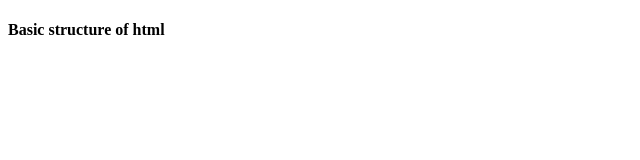
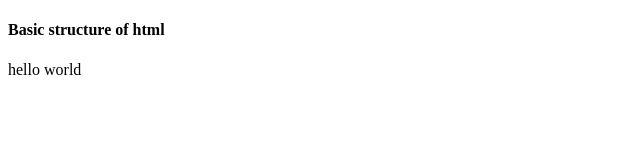
Before and after one commit to PramodChaudhary10/pramod, a plain HTML site: page index.html in a window 1280 px wide. Shown: the full height of the page, 0-640 px from the left. Drawn offline with Linux system fonts and the light colour scheme.

Commit message:
Update index.html

```diff
--- a/index.html
+++ b/index.html
@@ -10,6 +10,7 @@
 
 <body>
     <h4>Basic structure of html</h4>
+    <p> hello world </P>
 </body>
 
 </html>
```
